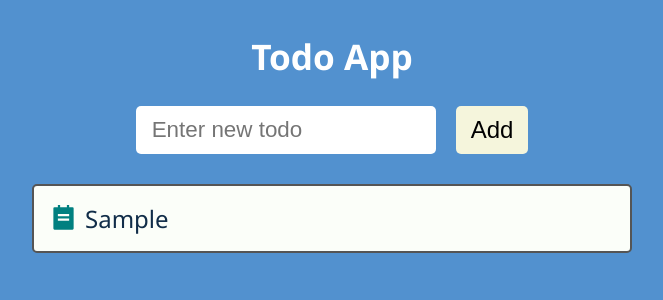
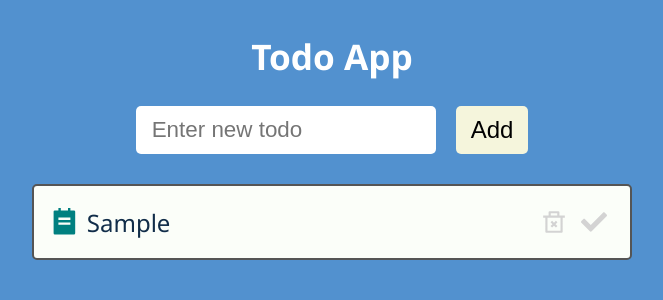
Before and after one commit to pkuzmich/todo, a React (Create React App) app: page / in a window 1280 px wide. Both pictures are taken after typing "Sample" into the empty fields and a click on the button "Add". Shown: the top 300 px of the page, without its empty margins (308-971 px from the left). Built offline with nearby package versions, Linux system fonts and the light colour scheme.

Commit message:
Adding and styling Delete and Complete task buttons

```diff
--- a/src/components/Todos/Todo.js
+++ b/src/components/Todos/Todo.js
@@ -1,4 +1,5 @@
-import { RiTodoFill } from 'react-icons/ri';
+import { RiDeleteBin2Line, RiTodoFill } from 'react-icons/ri';
+import { FaCheck } from 'react-icons/fa';
 import styles from './Todo.module.css';
 
 export default function Todo({ todo, deleteTodo }) {
@@ -6,6 +7,8 @@ export default function Todo({ todo, deleteTodo }) {
     <li className={styles.item} onDoubleClick={() => deleteTodo(todo.id)}>
       <RiTodoFill className={styles.itemIcon} />
       <span className={styles.itemText}>{todo.text}</span>
+      <RiDeleteBin2Line className={styles.deleteIcon} />
+      <FaCheck className={styles.checkIcon} />
     </li>
   );
 }
--- a/src/components/Todos/Todo.module.css
+++ b/src/components/Todos/Todo.module.css
@@ -11,7 +11,7 @@
 }
 
 .itemText {
-  width: 100%;
+  flex-grow: 1;
   text-align: left;
 }
 
@@ -20,3 +20,31 @@
   margin-right: 0.5rem;
   color: teal;
 }
+
+.completed {
+  filter: grayscale(1);
+  opacity: 0.5;
+}
+
+.checkIcon,
+.deleteIcon {
+  font-size: 2.5rem;
+  cursor: pointer;
+  color: lightgray;
+  padding: 0 7px;
+  transition: transform 0.3s;
+}
+
+.checkIcon:hover,
+.deleteIcon:hover {
+  cursor: pointer;
+  transform: scale(1.15);
+}
+
+.checkIcon:hover {
+  color: green;
+}
+
+.deleteIcon:hover {
+  color: red;
+}
```
